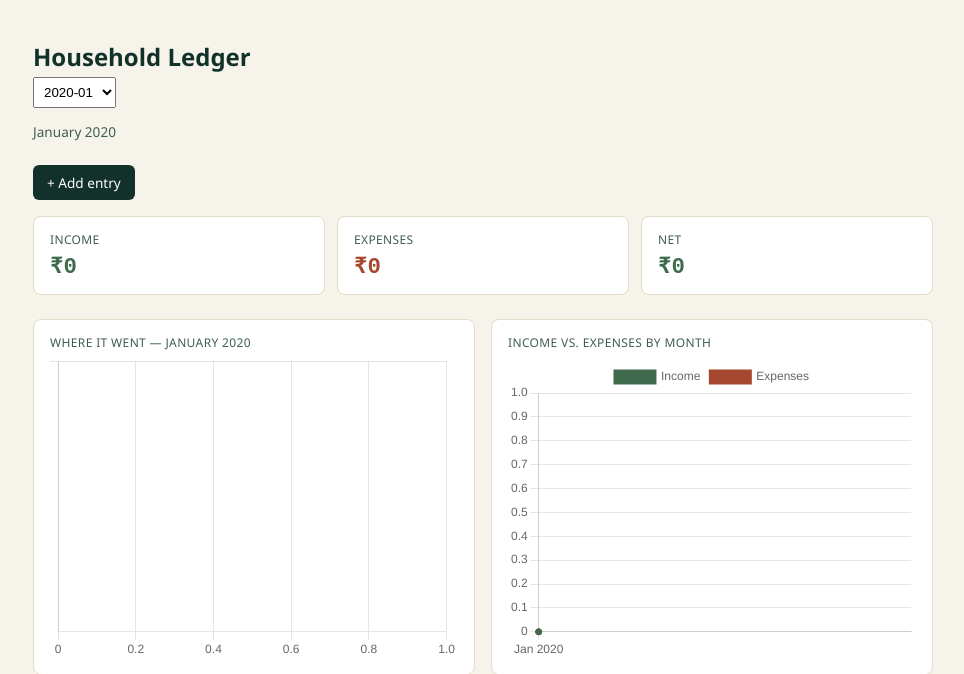
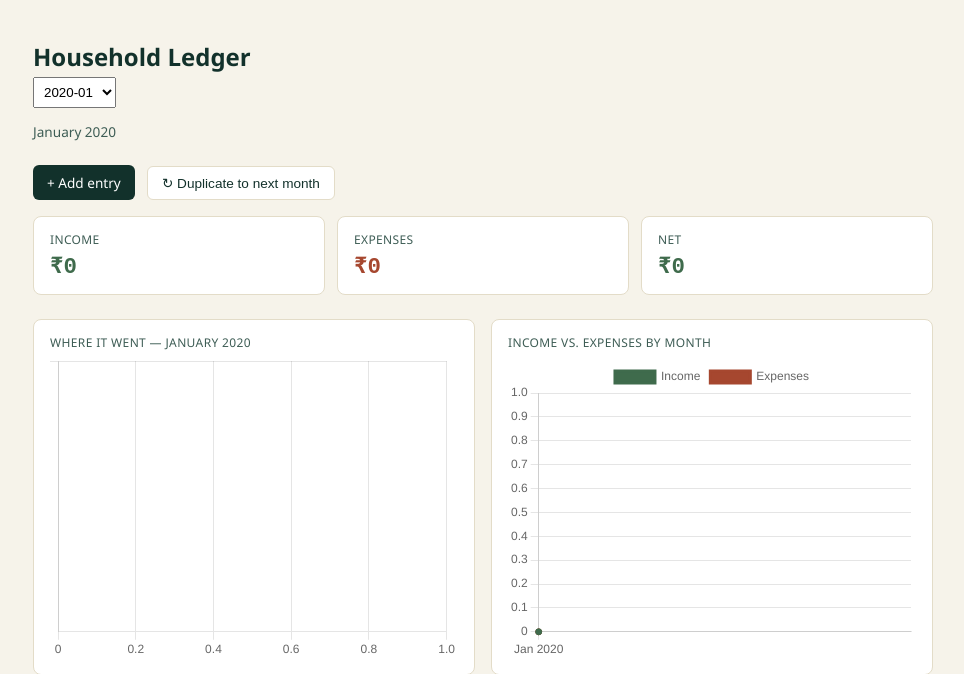
Before and after one commit to vinodvv/household-ledger, a Flask app: page / in a window 1280 px wide. Shown: the top 674 px of the page, without its empty margins (157-1121 px from the left). Run offline with Flask 3, Linux system fonts and the light colour scheme; tables that the repository leaves empty hold one stand-in row (values such as "Sample post").

Commit message:
Add "Duplicate to next month"

```diff
--- a/app.py
+++ b/app.py
@@ -4,6 +4,7 @@ from datetime import datetime, date
 from sqlalchemy import extract
 from constants import EXPENSE_CATEGORIES, INCOME_CATEGORIES
 import os
+import calendar
 
 
 def create_app():
@@ -143,6 +144,46 @@ def create_app():
         return redirect(url_for("dashboard"))
 
 
+    @app.route("/duplicate-month", methods=["POST"])
+    def duplicate_month():
+        source_month = request.form["month"]  # e.g. "2026-08"
+        year, month = map(int, source_month.split("-"))
+
+        # figure out the next month/year
+        if month == 12:
+            target_year, target_month = year + 1, 1
+        else:
+            target_year, target_month = year, month + 1
+
+        source_tx = Transaction.query.filter(
+            extract("year", Transaction.date) == year,
+            extract("month", Transaction.date) == month
+        ).all()
+
+        if not source_tx:
+            flash("No entries found in that month to duplicate.")
+            return redirect(url_for("dashboard", month=source_month))
+
+        # clamp day to last valid day of target month (e.g. Jan 31 -> Feb 28)
+        last_day = calendar.monthrange(target_year, target_month)[1]
+
+        count = 0
+        for t in source_tx:
+            new_day = min(t.date.day, last_day)
+            db.session.add(Transaction(
+                type=t.type,
+                date=date(target_year, target_month, new_day),
+                amount=t.amount,
+                description=t.description,
+                category=t.category,
+            ))
+            count += 1
+
+        db.session.commit()
+        target_str = f"{target_year:04d}-{target_month:02d}"
+        flash(f"Duplicated {count} entries to {datetime(target_year, target_month, 1).strftime('%B %Y')}.")
+        return redirect(url_for("dashboard", month=target_str))
+
     return app
 
 
--- a/templates/dashboard.html
+++ b/templates/dashboard.html
@@ -21,6 +21,13 @@
     <p class="subtitle">{{ month_label }}</p>
 
     <a href="{{ url_for('add_entry') }}" style="display:inline-block; margin-bottom:16px; padding:8px 14px; background: var(--ink); color:#fff; border-radius:6px; text-decoration:none; font-size:0.85rem;">+ Add entry</a>
+
+    <form method="POST" action="{{ url_for('duplicate_month') }}" style="display:inline;" onsubmit="return confirm('Duplicate all {{ transactions|length }} entries from {{ month_label }} into next month?');">
+        <input type="hidden" name="month" value="{{ selected_month }}">
+        <button type="submit" style="display:inline-block; margin-bottom:16px; margin-left:8px; padding:8px 14px; background:#fff; color: var(--ink); border: 1px solid var(--paper-line); border-radius:6px; font-size:0.85rem; cursor:pointer;">
+            ↻ Duplicate to next month
+        </button>
+    </form>
 
     <div class="stats">
         <div class="stat-card">
```
